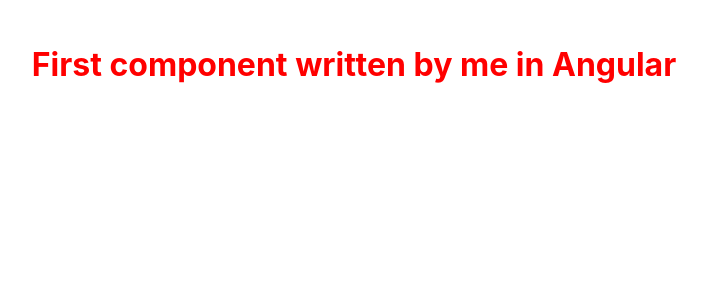
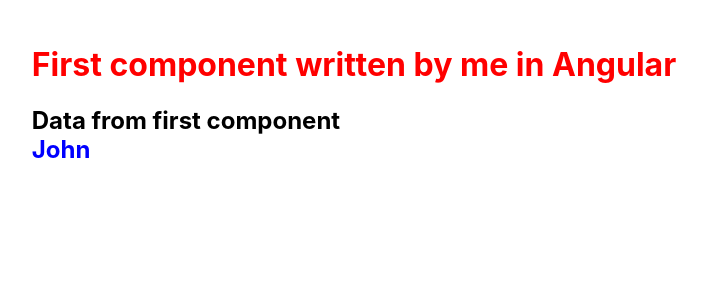
Before and after one commit to AshotHeb/Angular-Basics, an Angular app: page / in a window 1280 px wide. Shown: the top 300 px of the page, without its empty margins (286-993 px from the left). Built offline with nearby package versions, Linux system fonts and the light colour scheme.

Commit message:
@Angular Basics/lesson-2 -- component/how to send and show data in component's template

```diff
--- a/src/app/first-component/first-component.component.html
+++ b/src/app/first-component/first-component.component.html
@@ -1 +1,7 @@
 <h1 class="first-css">First component written by me in Angular</h1>
+<div>
+  <h2>
+    Data from first component
+    <div class="first-data-from-component">{{ name }}</div>
+  </h2>
+</div>
--- a/src/app/first-component/first-component.component.scss
+++ b/src/app/first-component/first-component.component.scss
@@ -1,3 +1,7 @@
 .first-css {
   color: red;
 }
+
+.first-data-from-component {
+  color: blue;
+}
--- a/src/app/first-component/first-component.component.ts
+++ b/src/app/first-component/first-component.component.ts
@@ -5,4 +5,6 @@
   templateUrl: './first-component.component.html',
   styleUrl: './first-component.component.scss',
 })
-export class FirstComponentComponent {}
+export class FirstComponentComponent {
+  name: string = 'John';
+}
```
